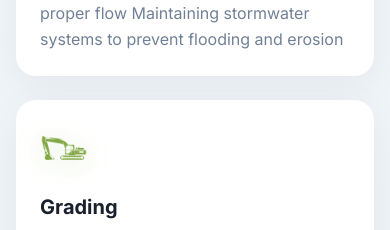
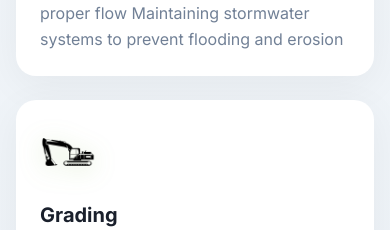
Before and after one commit to simmonscivilgroupinc-hue/SimmonsCivilGroupInc, a React (Vite) app in the folder civil-group-site/: page / in a window 390 px wide. Shown: the part 2370-2600 px from the top of the page. Built offline with nearby package versions, Linux system fonts and the light colour scheme; no server answers.

Commit message:
Make bulldozer icon bigger and black instead of green

```diff
--- a/civil-group-site/src/pages/ModernHome.css
+++ b/civil-group-site/src/pages/ModernHome.css
@@ -258,9 +258,9 @@
 }
 
 .service-custom-icon {
-  height: 3.5rem;
+  height: 4rem;
   width: auto;
-  filter: brightness(0) saturate(100%) invert(59%) sepia(52%) saturate(449%) hue-rotate(42deg) brightness(94%) contrast(85%);
+  filter: brightness(0);
 }
 
 .service-title {
@@ -517,7 +517,7 @@
   }
 
   .service-custom-icon {
-    height: 3rem;
+    height: 3.5rem;
   }
 
   .service-title {
```
